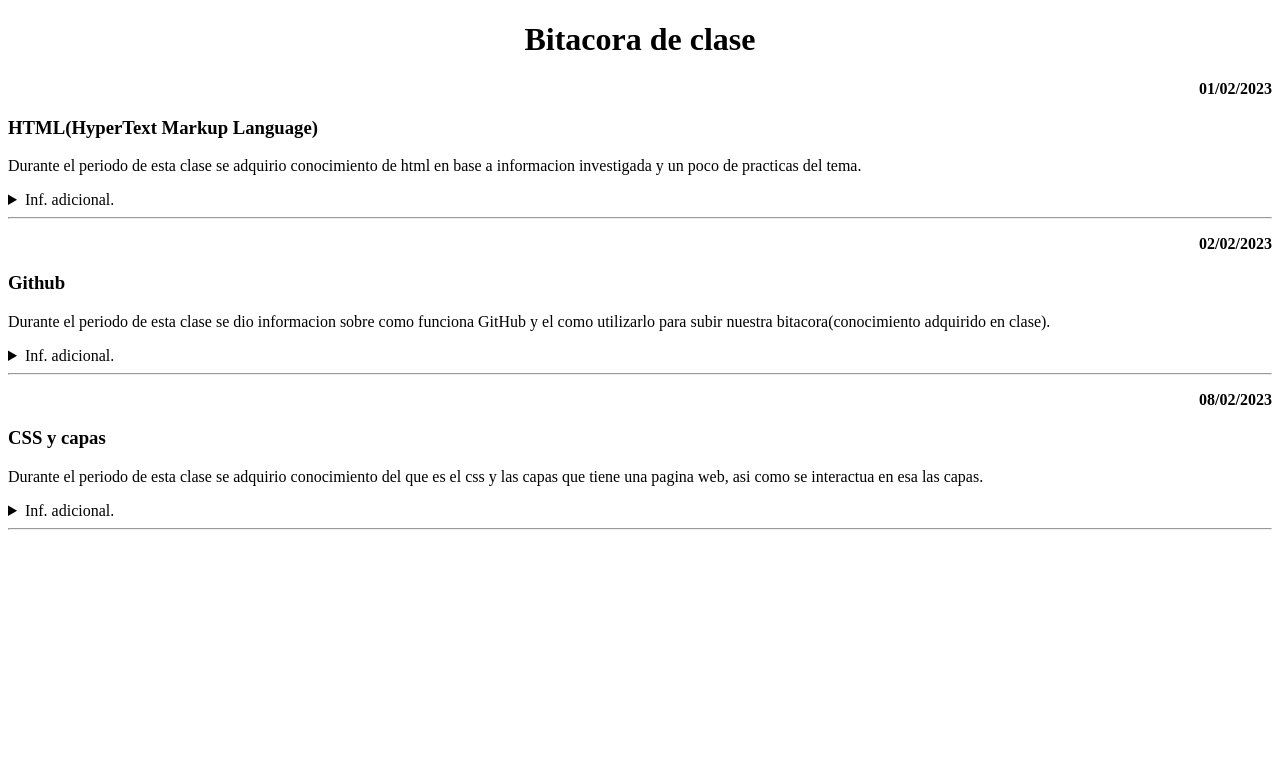
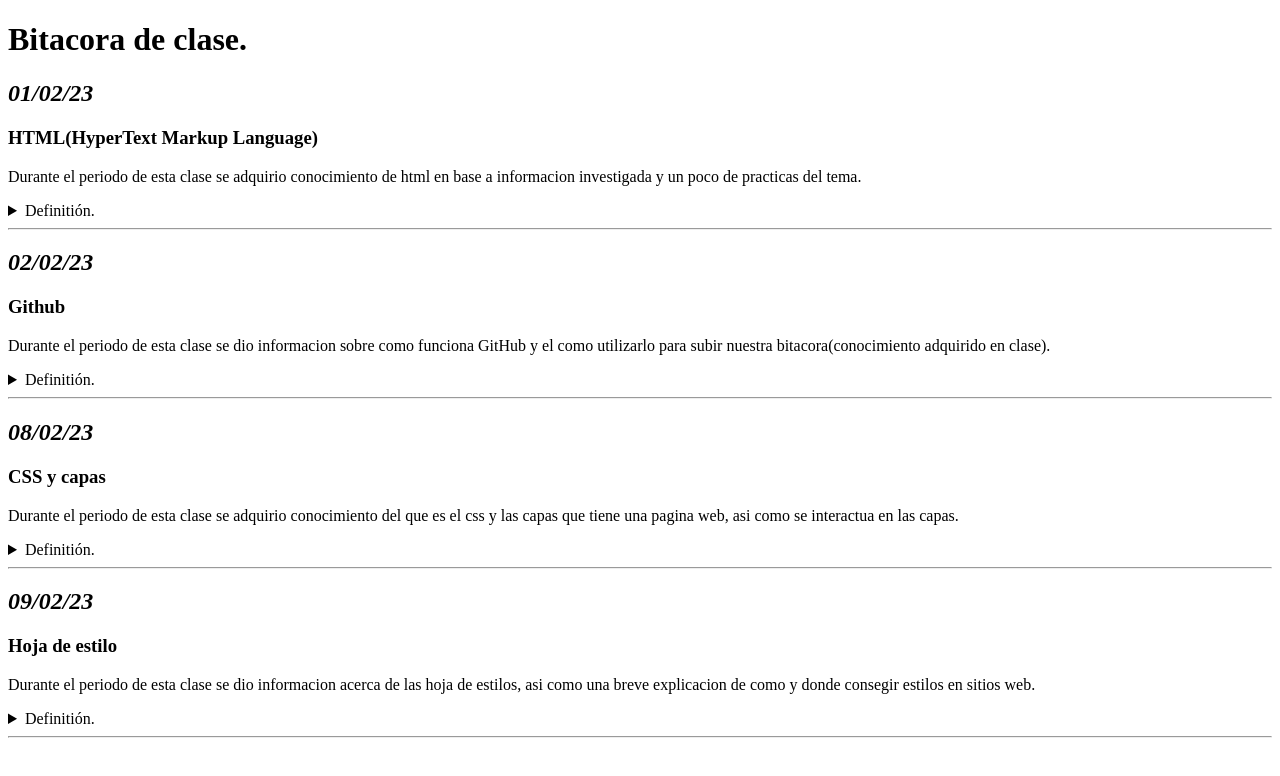
Before and after one commit to Arath381548/bitacora, a plain HTML site: page index.html in a window 1280 px wide. Drawn offline with Linux system fonts and the light colour scheme.

Commit message:
Update index.html
versión 1.4
Hoja de estilos

```diff
--- a/index.html
+++ b/index.html
@@ -1,100 +1,82 @@
 <!DOCTYPE html>
-<html>
 <head>
+    <!--TITULO DE LA PAGINA WEB-->
+    <title>Bitacora</title>
 
-    <title>Bitacora</title>
+    <!--CARGA HOJA DE ESTILOS-->
+    <link rel="stylesheet" href="Style/Style.css" type="text/css">
 
 </head>
 <body>
-        <!--BITACORA TITULO-->
-    <h1>
-        <div align="center">
-            Bitacora de clase
-        </div>
-    </h1>
-
-        <!--Temas y fecha-->
+    <!--TITULO-->
+    <h1>Bitacora de clase.</h1>
+    <!--TEMA Y FECHA-->
+    <i><h2>01/02/23</h2></i>
+    <h3>HTML(HyperText Markup Language)</h3>
+    <!--INF. DEFINICION Y/O DESCRIPCION-->
     <p>
-        <div align="Right">
-            <strong>01/02/2023</strong>
-        </div>
-        <h3>HTML(HyperText Markup Language)</h3>
         Durante el periodo de esta clase se adquirio conocimiento de html en base a informacion investigada y un poco de practicas del tema.
     </p>
-
-        <!--Contenido-->
     <details>
-        <summary>Inf. adicional.</summary>
-            <i>
-                HTML5 es un estándar que sirve como referencia del software que conecta con la elaboración de páginas web <br>
-                en sus diferentes versiones, define una estructura básica y un código (denominado HTML) para la definición <br>
-                de contenido de una página web, como texto, imágenes, vídeos, juegos, entre otros. <br>
-            </i>
-
-            <div align="center">
-                <img src="imagen/htm.png" alt="">
-            </div>
-
+        <summary>Definitión.</summary>
+        <pre>
+        HTML5 es un estándar que sirve como referencia del software que conecta con la elaboración de páginas web
+        en sus diferentes versiones, define una estructura básica y un código (denominado HTML) para la definición
+        de contenido de una página web, como texto, imágenes, vídeos, juegos, entre otros.
+        </pre>
+        <img src="imagen/htm.png" alt="">
     </details>
-
     <hr>
-
-        <!--Temas-->
+    <!--TEMA Y FECHA-->
+    <i><h2>02/02/23</h2></i>
+    <h3>Github</h3>
+    <!--INF. DEFINICION Y/O DESCRIPCION-->
     <p>
-        <div align="Right">
-            <strong>02/02/2023</strong>
-        </div>
-
-        <h3 >
-            Github
-        </h3>
         Durante el periodo de esta clase se dio informacion sobre como funciona GitHub y el como utilizarlo para subir nuestra bitacora(conocimiento adquirido en clase).
     </p>
-
-        <!--Contenido-->
     <details>
-        <summary>Inf. adicional.</summary>
-            <i>
-                GitHub es una forja para alojar proyectos utilizando el sistema de control de versiones Git. <br>
-                Se utiliza principalmente para la creación de código fuente de programas de ordenador <br>
-            </i>
-
-            <div align="center">
-                <img src="imagen/git.png" alt="">
-            </div>
+        <summary>Definitión.</summary>
+        <pre>
+        GitHub es una forja para alojar proyectos utilizando el sistema de control de versiones Git.
+        Se utiliza principalmente para la creación de código fuente de programas de ordenador
+        </pre>
+        <img src="imagen/git.png" alt="">
+    </details>
+    <hr>
+    <!--TEMA Y FECHA-->
+    <i><h2>08/02/23</h2></i>
+    <h3>CSS y capas</h3>
+    <!--INF. DEFINICION Y/O DESCRIPCION-->
+    <p>
+        Durante el periodo de esta clase se adquirio conocimiento del que es el css y las capas que tiene una pagina web, asi como se interactua en las capas.
+    </p>
+    <details>
+        <summary>Definitión.</summary>
+        <pre>
+        CSS(Cascading Style Sheets)es un lenguaje que maneja el diseño y presentación de las páginas web,
+        es decir, cómo lucen cuando un usuario las visita.Funciona junto con el lenguaje HTML que se encarga
+        del contenido básico de las páginas.
+        </pre>
+        <img src="imagen/css.png" alt="">
+    </details>
+    <hr>
+    <!--TEMA Y FECHA-->
+    <i><h2>09/02/23</h2></i>
+    <h3>Hoja de estilo</h3>
+    <!--INF. DEFINICION Y/O DESCRIPCION-->
+    <p>
+        Durante el periodo de esta clase se dio informacion acerca de las hoja de estilos, asi como una breve explicacion de como y donde consegir estilos en sitios web.
+    </p>
+    <details>
+        <summary>Definitión.</summary>
+        <pre>
+        Una hoja de estilo es un archivo de extensión *.CSS (CSS, Cascading Style Sheets = Hojas de estilo)
+        que contempla definiciones de formato (tipo de fuente, tamaño, color de la fuente, color de fondo,
+        párrafos, etc) de las distintas etiquetas que forman una página *.HTML.
+        </pre>
+        <img src="imagen/sty.jpg" alt="">
     </details>
     <hr>
 
-        <!--Temas-->
-        <p>
-            <div align="Right">
-                <strong>08/02/2023</strong>
-            </div>
-
-            <h3 >
-                CSS y capas
-            </h3>
-            Durante el periodo de esta clase se adquirio conocimiento del que es el css y las capas que tiene una pagina web, asi como se interactua en esa las capas.
-        </p>
-
-            <!--Contenido-->
-
-    <details>
-        <summary>Inf. adicional.</summary>
-            <i>
-                CSS(Cascading Style Sheets)es un lenguaje que maneja el diseño y presentación de las páginas web, <br>
-                es decir, cómo lucen cuando un usuario las visita.Funciona junto con el lenguaje HTML que se encarga <br>
-                del contenido básico de las páginas. <br>
-            </i>
-
-            <div align="center">
-                <img src="imagen/css.png" alt="">
-            </div>
-
-    </details>
-    <hr>
-    <script>
-        alert("Esta es una alerta aprendida con el profe martin presione aceptar ver el contenido.")
-    </script>
 </body>
 </html>
```
